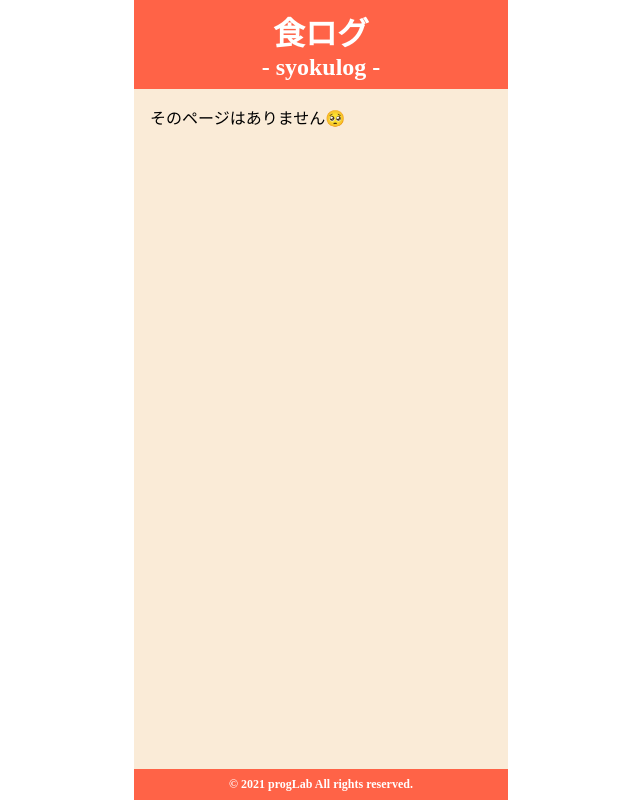
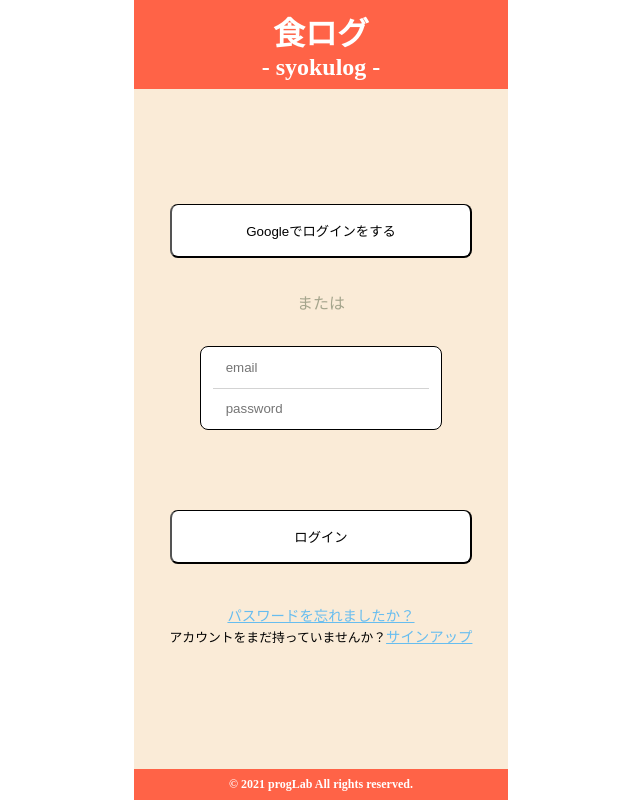
Before and after one commit to nbr41to/syokulog, a React (Create React App) app: page /login in a window 1280 px wide. Shown: the whole page, without its empty margins (319-959 px from the left). Built offline with nearby package versions, Linux system fonts and the light colour scheme.

Commit message:
ログイン画面の実装完了

```diff
--- a/package.json
+++ b/package.json
@@ -10,7 +10,7 @@
     "sort-package-json": "npx sort-package-json 'package.json'",
     "start": "react-scripts start",
     "test": "react-scripts test",
-    "fmt": "eslint --fix '**/*.{js,jsx,ts,tsx}' && prettier --write --ignore-unknown '**/*.{js,jsx,ts,tsx,css,scss}'",
+    "fmt": "eslint --fix . && prettier --write --ignore-unknown .",
     "storybook": "start-storybook -p 6006 -s public",
     "build-storybook": "build-storybook -s public"
   },
--- a/src/App.jsx
+++ b/src/App.jsx
@@ -5,6 +5,7 @@ import HomePage from './components/pages/Home';
 import FoodPostsPage from './components/pages/FoodPosts';
 import { Layout } from './components/layout';
 import IngredientPostsPage from './components/pages/IngredientPosts';
+import Login from './components/pages/Login';
 
 const App = () => {
   return (
@@ -13,6 +14,7 @@ const App = () => {
         {/* Q)Switchの必要性とは？ */}
         <Switch>
           <Route path="/" exact component={HomePage} />
+          <Route path="/login" exact component={Login} />
           <Route path="/foods/posts" exact component={FoodPostsPage} />
           <Route
             path="/foods/ingredients"
--- /dev/null
+++ b/src/components/pages/Login/index.jsx
@@ -0,0 +1,53 @@
+import styles from './index.module.scss';
+import { useHistory } from 'react-router-dom';
+
+const Login = () => {
+  const history = useHistory();
+
+  const handleGoogleBtnClick = () => {
+    history.push('/');
+  };
+
+  const handleLoginBtnClick = () => {
+    history.push('/');
+  };
+
+  const handleSignupClick = () => {
+    history.push('/signup');
+  };
+
+  return (
+    <div className={styles.root}>
+      <div className={styles.container}>
+        <button onClick={handleGoogleBtnClick} className={styles.button}>
+          Googleでログインをする
+        </button>
+        <p className={styles.text}>または</p>
+        <div className={styles.inputContainer}>
+          <input placeholder="email" className={styles.topInput} />
+          <input
+            type="password"
+            placeholder="password"
+            className={styles.bottomInput}
+          />
+        </div>
+        <button onClick={handleLoginBtnClick} className={styles.button}>
+          ログイン
+        </button>
+        <a href="#" className={styles.link}>
+          パスワードを忘れましたか？
+        </a>
+        <div>
+          <span className={styles.dummyLink}>
+            アカウントをまだ持っていませんか？
+          </span>
+          <a onClick={handleSignupClick} className={styles.link}>
+            サインアップ
+          </a>
+        </div>
+      </div>
+    </div>
+  );
+};
+
+export default Login;
--- /dev/null
+++ b/src/components/pages/Login/index.module.scss
@@ -0,0 +1,76 @@
+.root {
+  height: 80vh;
+  display: flex;
+  justify-content: center;
+  align-items: center;
+  .container {
+    height: 80%;
+    display: flex;
+    flex-direction: column;
+    justify-content: center;
+    align-items: center;
+    .button {
+      padding: 1rem 3rem;
+      width: 100%;
+      border-radius: 8px;
+      background-color: #fff;
+      border-top: 1px solid;
+      cursor: pointer;
+      &:hover {
+        opacity: 0.7;
+        transition: all 0.7s;
+      }
+    }
+
+    .text {
+      color: #a5a58d;
+      margin: 2rem;
+    }
+
+    .inputContainer {
+      background-color: #fff;
+      display: flex;
+      justify-content: center;
+      align-items: center;
+      flex-direction: column;
+      width: 80%;
+      border-radius: 8px;
+      border: 1px solid;
+      margin-bottom: 5rem;
+      &:focus-within {
+        border: 1px solid #a5a58d;
+        transition: all 0.3s;
+      }
+
+      .topInput {
+        width: 90%;
+        padding: 0.8rem;
+        border-top: none;
+        border-left: none;
+        border-right: none;
+        border-bottom: 1px solid lightgray;
+        outline: none;
+      }
+      .bottomInput {
+        width: 90%;
+        padding: 0.8rem;
+        border: none;
+        outline: none;
+      }
+    }
+    .link {
+      margin-top: 2.5rem;
+      font-size: 0.9rem;
+      color: #67bdef;
+      text-decoration: underline;
+      cursor: pointer;
+      &:hover {
+        opacity: 0.7;
+      }
+    }
+    .dummyLink {
+      margin-top: 2.5rem;
+      font-size: 0.8rem;
+    }
+  }
+}
```
Also changed, not shown: src/components/ingredient/Yuki0kita.md (line endings or trailing spaces), src/components/ingredient/fujishima.md (line endings or trailing spaces), src/components/ingredient/nonn.md (line endings or trailing spaces).
